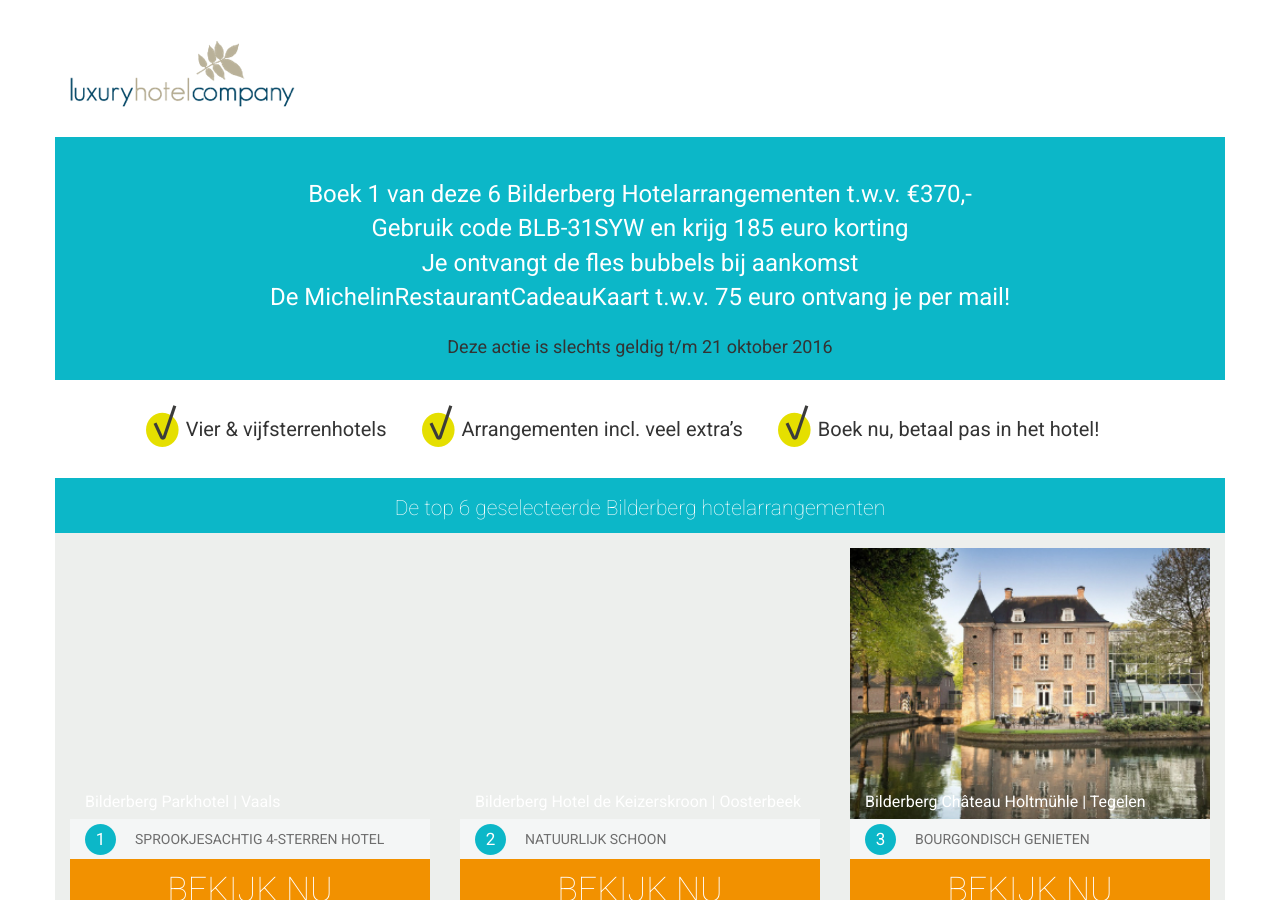
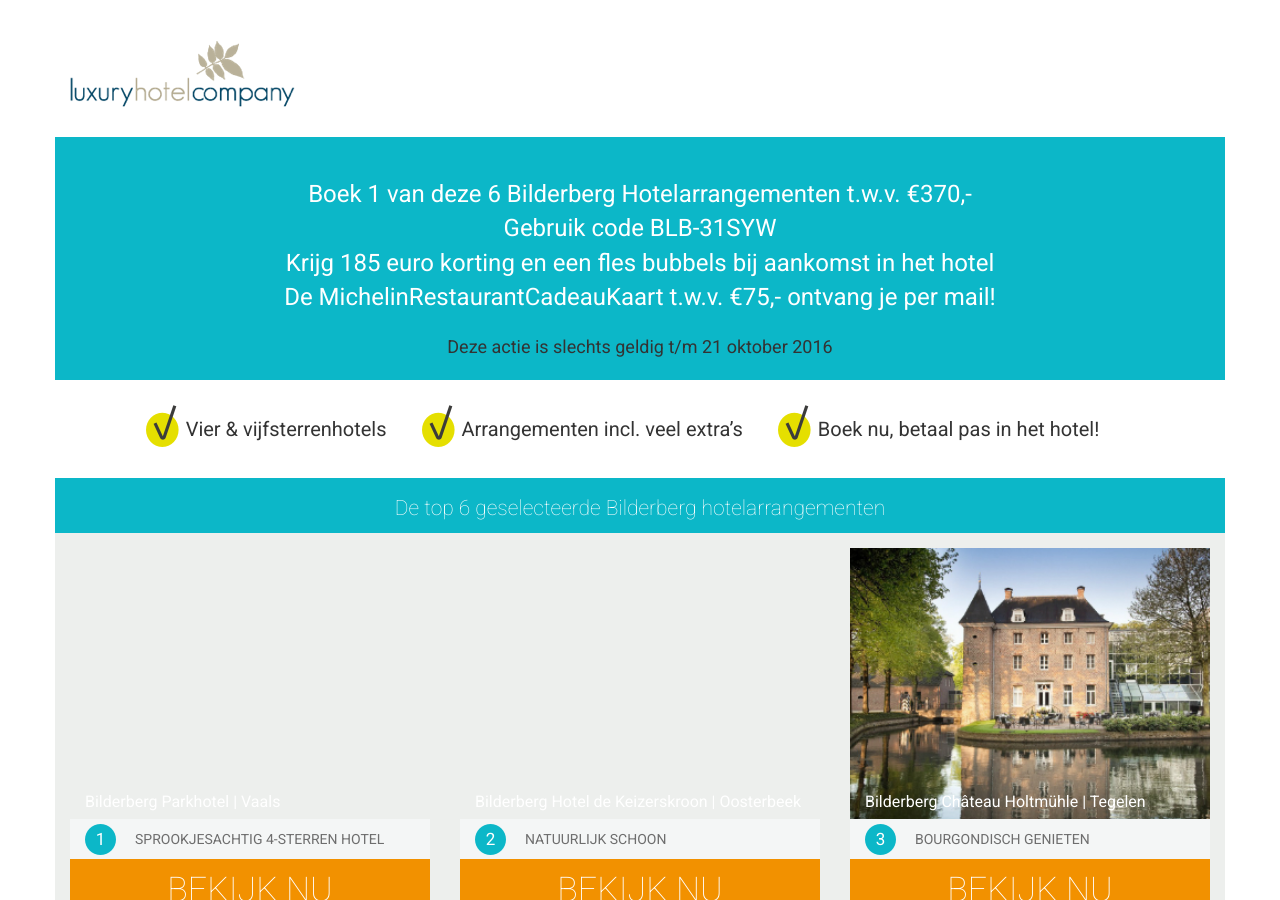
Before and after one commit to Albert91/bilderberg, a Jekyll site: the page built from index.html, in a window 1280 px wide and 900 px high. Built offline with Jekyll 4.4.1, drawn with Linux system fonts in a browser that asks for light colours.

Commit message:
Update from Forestry.io - _data/text.yml

```diff
--- a/_data/text.yml
+++ b/_data/text.yml
@@ -4,7 +4,7 @@ actionpoint1: Vier &amp; vijfsterrenhotels
 actionpoint2: Arrangementen incl. veel extra’s
 actionpoint3: Boek nu, betaal pas in het hotel!
 intro1: Boek 1 van deze 6 Bilderberg Hotelarrangementen t.w.v. €370,-<br>Gebruik code
-  BLB-31SYW en krijg 185 euro korting<br>Je ontvangt de fles bubbels bij aankomst
-  <br> De MichelinRestaurantCadeauKaart t.w.v. 75 euro ontvang je per mail!
+  BLB-31SYW<br>Krijg 185 euro korting en een fles bubbels bij aankomst in het hotel<br>De
+  MichelinRestaurantCadeauKaart t.w.v. €75,- ontvang je per mail!
 intro2: Deze actie is slechts geldig t/m 21 oktober 2016
 code: BLB-31SYW
```
